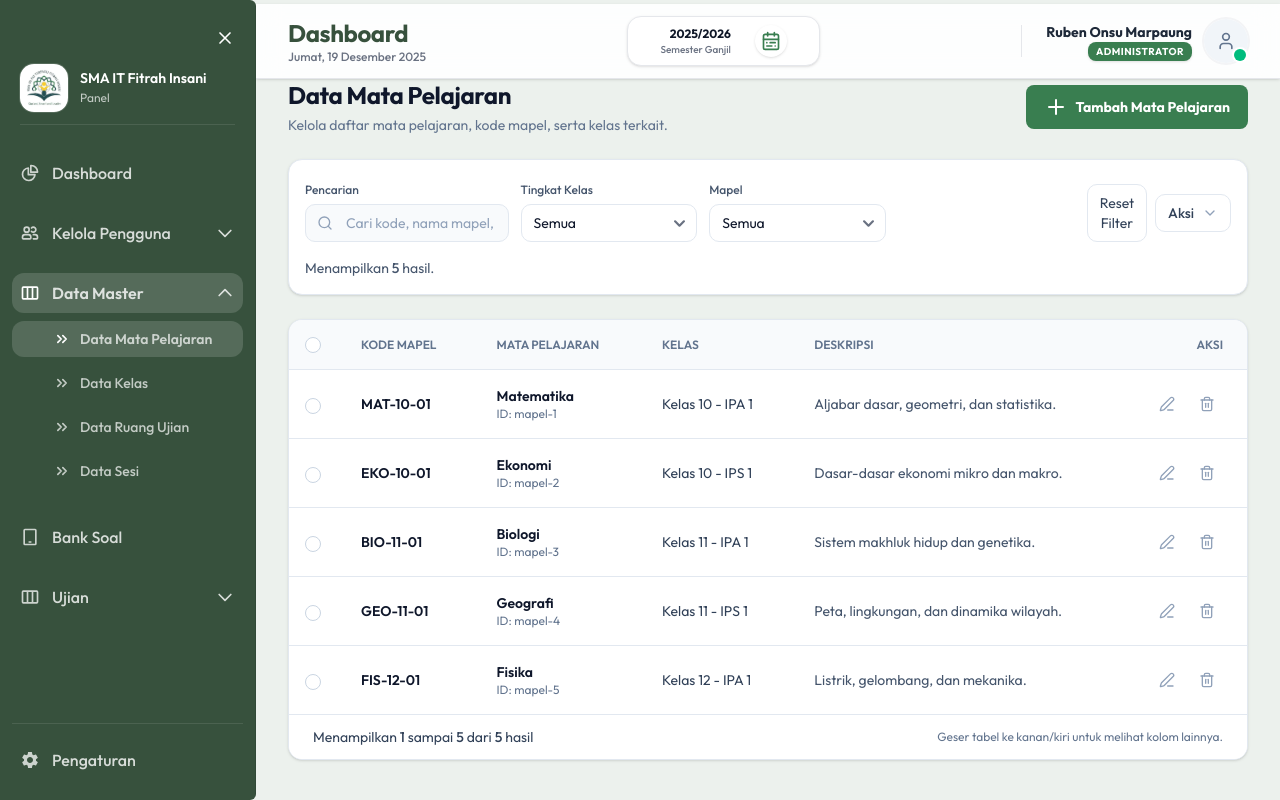
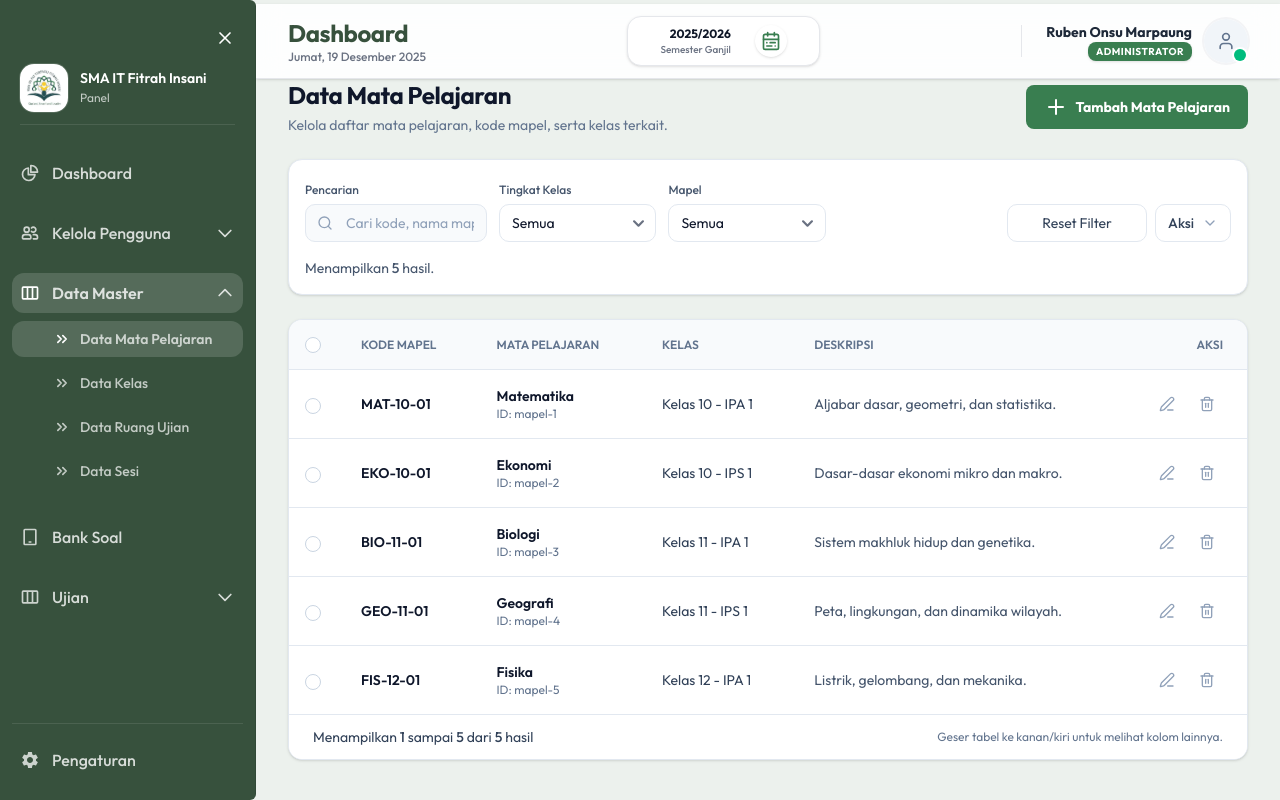
Before and after one commit to mustafamadjid/web-app-cbt, a React app in the folder frontend/: page /dashboard/administrator/data-master/mapel in a window 1280 px wide. Built offline with nearby package versions, Linux system fonts and the light colour scheme; the HTML template or start-up script is replaced by a standard one.

Commit message:
Perpanjang tombol reset filter data master

```diff
--- a/frontend/src/components/features/tables/DataMasterTables/DataKelasTables.tsx
+++ b/frontend/src/components/features/tables/DataMasterTables/DataKelasTables.tsx
@@ -195,7 +195,7 @@ export const DataKelasTables: React.FC = () => {
             <button
               type="button"
               onClick={resetFilter}
-              className="cursor-pointer rounded-lg border border-slate-200 bg-white px-3 py-2 text-sm text-slate-700 hover:bg-slate-50"
+              className="min-w-[140px] cursor-pointer rounded-lg border border-slate-200 bg-white px-5 py-2 text-sm text-slate-700 hover:bg-slate-50"
             >
               Reset Filter
             </button>
--- a/frontend/src/components/features/tables/DataMasterTables/DataMataPelajaranTables.tsx
+++ b/frontend/src/components/features/tables/DataMasterTables/DataMataPelajaranTables.tsx
@@ -239,7 +239,7 @@ export const DataMataPelajaran: React.FC = () => {
             <button
               type="button"
               onClick={resetFilter}
-              className="cursor-pointer rounded-lg border border-slate-200 bg-white px-3 py-2 text-sm text-slate-700 hover:bg-slate-50"
+              className="min-w-[140px] cursor-pointer rounded-lg border border-slate-200 bg-white px-5 py-2 text-sm text-slate-700 hover:bg-slate-50"
             >
               Reset Filter
             </button>
--- a/frontend/src/components/features/tables/DataMasterTables/DataSesiTables.tsx
+++ b/frontend/src/components/features/tables/DataMasterTables/DataSesiTables.tsx
@@ -148,7 +148,7 @@ export const DataSesiTables: React.FC = () => {
             <button
               type="button"
               onClick={resetFilter}
-              className="cursor-pointer rounded-lg border border-slate-200 bg-white px-3 py-2 text-sm text-slate-700 hover:bg-slate-50"
+              className="min-w-[140px] cursor-pointer rounded-lg border border-slate-200 bg-white px-5 py-2 text-sm text-slate-700 hover:bg-slate-50"
             >
               Reset Filter
             </button>
--- a/frontend/src/components/features/tables/DataMasterTables/RuangUjianTables.tsx
+++ b/frontend/src/components/features/tables/DataMasterTables/RuangUjianTables.tsx
@@ -149,7 +149,7 @@ export const RuangUjianTables: React.FC = () => {
             <button
               type="button"
               onClick={resetFilter}
-              className="cursor-pointer rounded-lg border border-slate-200 bg-white px-3 py-2 text-sm text-slate-700 hover:bg-slate-50"
+              className="min-w-[140px] cursor-pointer rounded-lg border border-slate-200 bg-white px-5 py-2 text-sm text-slate-700 hover:bg-slate-50"
             >
               Reset Filter
             </button>
```
